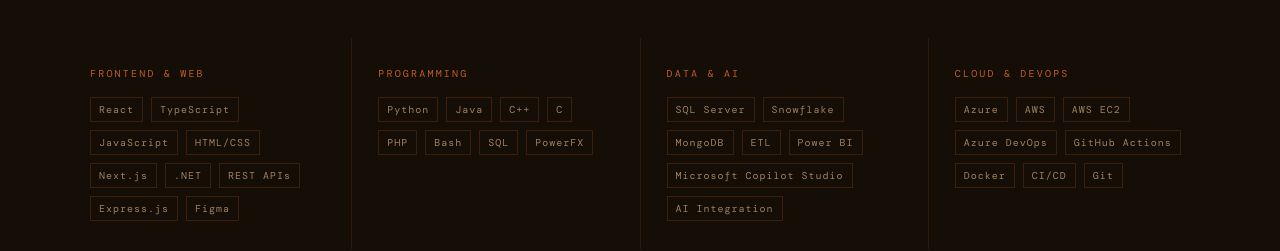
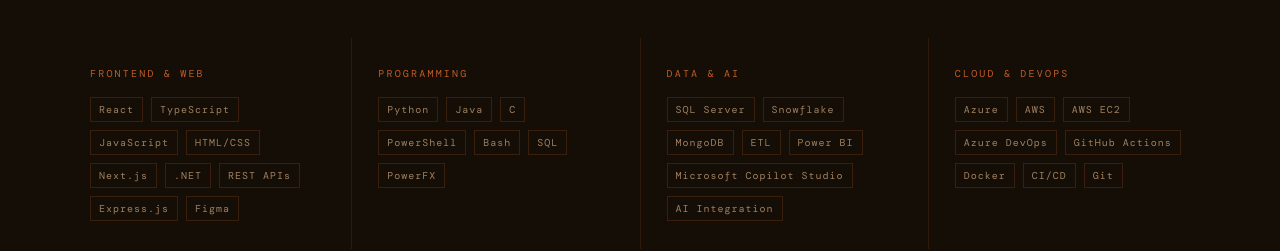
Before and after one commit to erinL168/erinL168.github.io, a React (Vite) app: page / in a window 1280 px wide. Shown: the part 5300-5551 px from the top of the page. Built offline with nearby package versions, Linux system fonts and the light colour scheme; a web font is replaced by a local one.

Commit message:
Added fixes to experience

```diff
--- a/src/app/App.tsx
+++ b/src/app/App.tsx
@@ -1057,7 +1057,7 @@
 // ─── Skills ───────────────────────────────────────────────────────────────────
 const SKILLS = [
   { group: "Frontend & Web", items: ["React", "TypeScript", "JavaScript", "HTML/CSS", "Next.js", ".NET", "REST APIs", "Express.js", "Figma"] },
-  { group: "Programming", items: ["Python", "Java", "C++", "C", "PHP", "Bash", "SQL", "PowerFX"] },
+  { group: "Programming", items: ["Python", "Java", "C", "PowerShell", "Bash", "SQL", "PowerFX"] },
   { group: "Data & AI", items: ["SQL Server", "Snowflake", "MongoDB", "ETL", "Power BI", "Microsoft Copilot Studio", "AI Integration"] },
   { group: "Cloud & DevOps", items: ["Azure", "AWS", "AWS EC2", "Azure DevOps", "GitHub Actions", "Docker", "CI/CD", "Git"] },
 ];
```
